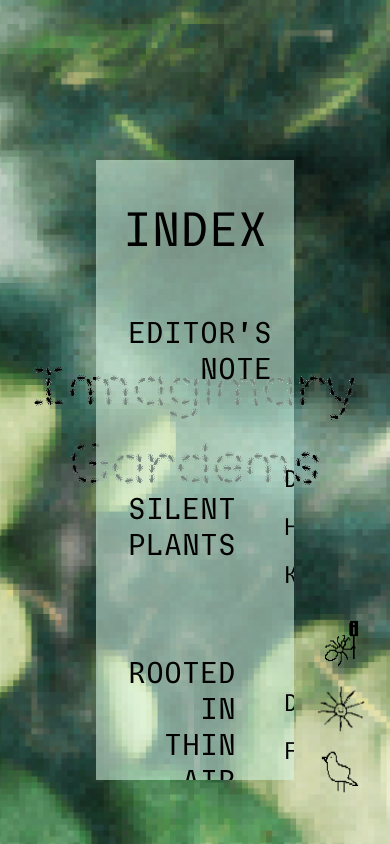
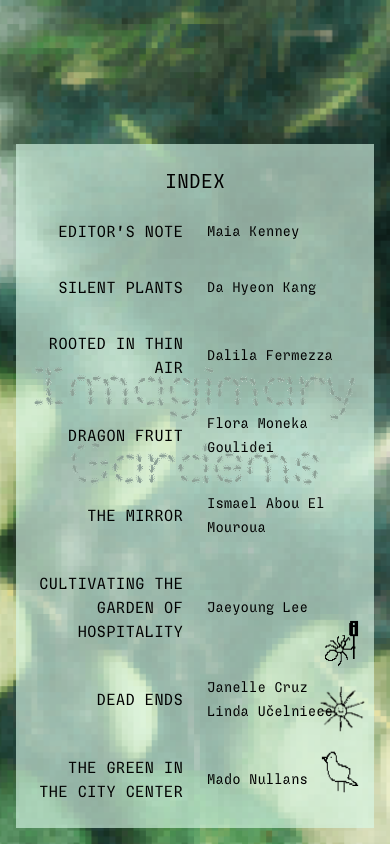
Before and after one commit to Simon-Dirks/imaginary-gardens, an Angular app: page / in a window 390 px wide. Both pictures are taken after a click on the button 342 px from the left and 644 px from the top of the page. Built offline with nearby package versions, Linux system fonts and the light colour scheme; no server answers.

Commit message:
Make index mobile-friendly

```diff
--- a/src/app/app.component.html
+++ b/src/app/app.component.html
@@ -24,13 +24,16 @@
     }"
   ></app-leaves>
 
-  <div class="fixed inset-0 z-50 flex items-center justify-center pointer-events-none" *ngIf="indexService.isShowing">
+  <div
+    class="fixed inset-0 z-50 flex items-center justify-center pointer-events-none"
+    *ngIf="indexService.isShowing"
+  >
     <div class="pointer-events-auto">
       <app-index-overlay></app-index-overlay>
     </div>
   </div>
 
-  <div class="bottom-12 right-6 absolute" [@fadeInControls]>
+  <div class="bottom-12 right-6 absolute z-50" [@fadeInControls]>
     <app-index-button />
     <app-day-night-button />
     <app-audio-button />
--- a/src/app/index-overlay/index-overlay.component.html
+++ b/src/app/index-overlay/index-overlay.component.html
@@ -1,19 +1,21 @@
 <div
-  class="fixed inset-0 flex flex-col h-full w-full px-16 pt-32 pb-8 md:max-w-6xl mx-auto pointer-events-none font-['Sligoil'] select-none"
+  class="fixed inset-0 flex flex-col h-full w-full pl-0 px-0 md:px-16 pt-32 pb-0 md:pb-8 md:max-w-6xl mx-auto pointer-events-none font-['Sligoil'] select-none"
 >
   <div
-    class="flex-1 flex flex-col m-8 transition-colors duration-4000 overflow-hidden pointer-events-auto"
+    class="flex-1 flex flex-col m-4 md:m-8 transition-colors duration-4000 overflow-hidden pointer-events-auto"
     [ngClass]="{
-      'bg-[#d7f7e6]/55': dayNightService.currentMode === 'day',
-      'bg-black/55 text-[#e6e6e6]': dayNightService.currentMode === 'night'
+      'bg-[#d7f7e6]/65 md:bg-[#d7f7e6]/55':
+        dayNightService.currentMode === 'day',
+      'bg-black/65 md:bg-black/55 text-[#e6e6e6]':
+        dayNightService.currentMode === 'night'
     }"
   >
-    <div class="text-center py-12 flex-shrink-0">
-      <h1 class="text-5xl">INDEX</h1>
+    <div class="text-center py-6 md:py-12 flex-shrink-0">
+      <h1 class="text-xl md:text-5xl">INDEX</h1>
     </div>
 
-    <div class="flex-1 overflow-y-auto px-8 pb-8">
-      <div class="space-y-14">
+    <div class="flex-1 overflow-x-hidden overflow-y-auto px-4 md:px-8 pb-8">
+      <div class="space-y-8 md:space-y-14">
         <a
           *ngFor="let entry of entries"
           [href]="entry.link"
@@ -21,16 +23,19 @@
           class="flex justify-between items-center gap-6"
           style="cursor: url('/img/ant-hover.png') 28 10, pointer !important"
         >
-          <div class="flex-1 text-right pr-6">
-            <h2 class="text-3xl uppercase">{{ entry.title }}</h2>
+          <div class="flex-1 text-right md:pr-6">
+            <h2 class="text-base md:text-3xl uppercase">{{ entry.title }}</h2>
           </div>
           <div class="flex-1 text-left">
-            <p class="text-2xl leading-12" [innerHTML]="entry.authorName"></p>
+            <p
+              class="text-sm md:text-2xl leading-6 md:leading-12"
+              [innerHTML]="entry.authorName"
+            ></p>
           </div>
         </a>
       </div>
 
-      <div class="text-center pt-64 py-12 text-lg">
+      <div class="text-center pt-24 md:pt-64 py-6 md:py-12 text-xs md:text-lg">
         Imaginary Gardens was made possible with support from Afaina de Jong,
         Design Academy Eindhoven and The Couch.
         <br />
```
